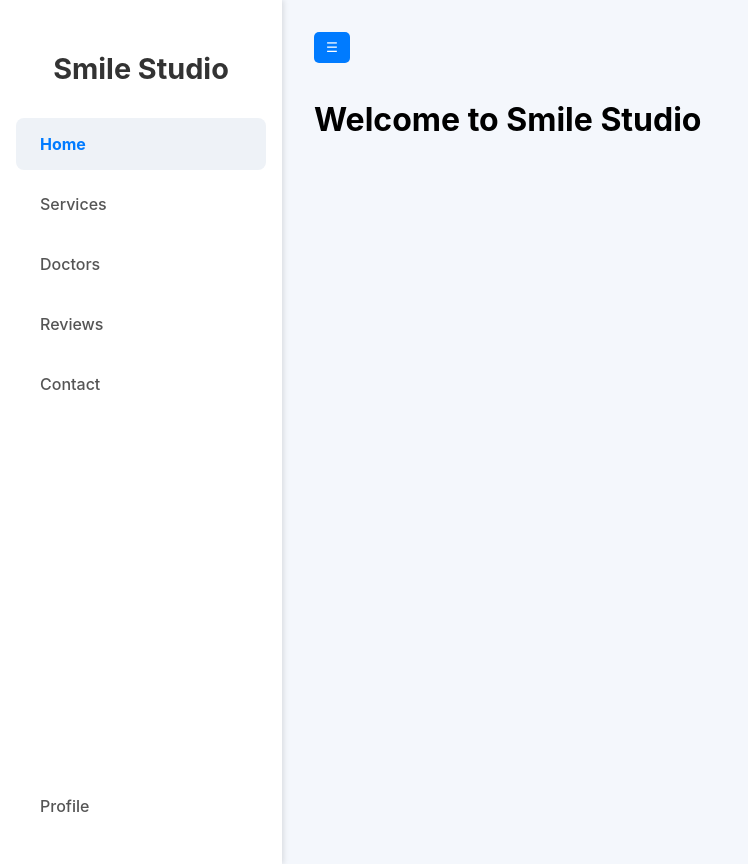
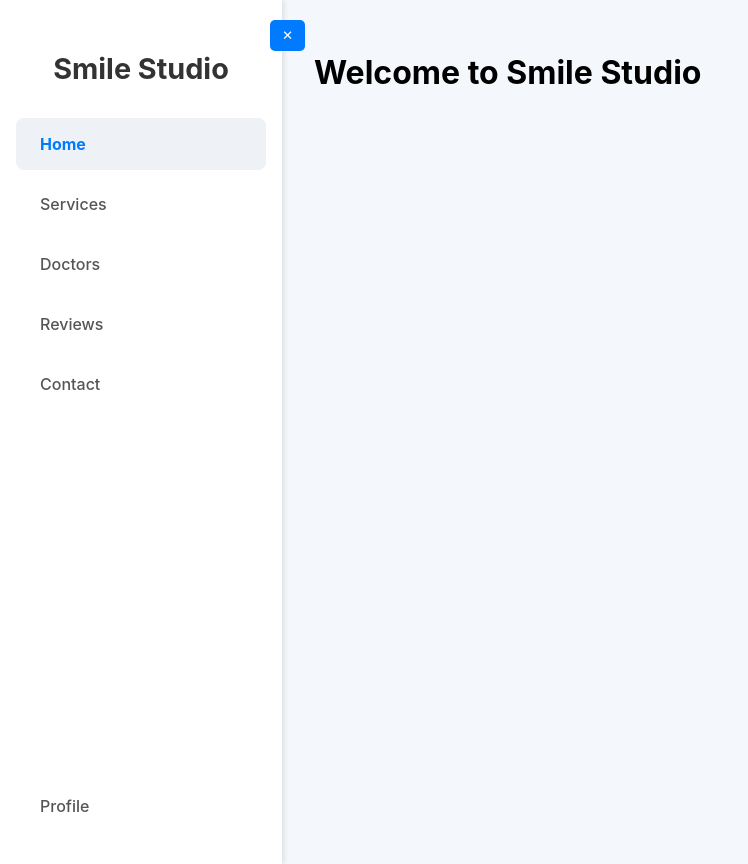
Before and after one commit to mahdiazfar27/lab-assignment, a React (Create React App) app: page / in a window 1280 px wide. Shown: the whole page, without its empty margins (0-748 px from the left). Built offline with nearby package versions, Linux system fonts and the light colour scheme.

Commit message:
fixed the collapsed problem

```diff
--- a/src/App.css
+++ b/src/App.css
@@ -5,5 +5,27 @@
 .main-content {
   flex-grow: 1;
   padding: 2rem;
-  transition: margin-left 0.3s ease;
+  /* Margin is controlled by the sidebar's presence */
 }
+
+.sidebar-toggle {
+  position: fixed; /* Keep it fixed */
+  top: 20px;
+  left: 270px; /* Position it just to the right of the OPEN sidebar */
+  z-index: 1000;
+
+  background: #007bff;
+  color: white;
+  border: none;
+  padding: 0.5rem 0.75rem;
+  border-radius: 5px;
+  cursor: pointer;
+  transition: left 0.3s ease, background-color 0.2s, color 0.2s; /* Animate its position */
+}
+
+.sidebar-toggle.collapsed {
+  left: 20px; /* When collapsed, move it back to the far left */
+  background: #f4f7fc; /* Match the body background */
+  color: #333;
+  border: 1px solid #ddd;
+}
--- a/src/App.js
+++ b/src/App.js
@@ -12,10 +12,16 @@ function App() {
   return (
     <div className="app-container">
       <Sidebar isOpen={isSidebarOpen} />
-      <div className={`main-content ${isSidebarOpen ? 'shifted' : ''}`}>
-        <button onClick={toggleSidebar} className="sidebar-toggle">
-          {isSidebarOpen ? '☰' : '☰'}
-        </button>
+
+      {/* Button is now OUTSIDE main-content */}
+      <button
+        onClick={toggleSidebar}
+        className={`sidebar-toggle ${!isSidebarOpen ? 'collapsed' : ''}`}
+      >
+        {isSidebarOpen ? '✕' : '☰'}
+      </button>
+
+      <div className="main-content">
         <h1>Welcome to Smile Studio</h1>
       </div>
     </div>
--- a/src/components/layout/Sidebar.css
+++ b/src/components/layout/Sidebar.css
@@ -6,8 +6,12 @@
   box-shadow: 2px 0 5px rgba(0, 0, 0, 0.1);
   display: flex;
   flex-direction: column;
-  transition: width 0.3s ease;
-  flex-shrink: 0; /* Prevents the sidebar from shrinking */
+  flex-shrink: 0;
+  transition: margin-left 0.3s ease; /* Add this line */
+}
+
+.sidebar.closed {
+  margin-left: -250px; /* Hides the sidebar off-screen */
 }
 
 .sidebar .logo {
@@ -45,7 +49,7 @@
 }
 
 .sidebar .profile-link {
-  margin-top: auto; /* Pushes the profile link to the bottom */
+  margin-top: auto;
 }
 
 .profile-link a {
@@ -55,32 +59,3 @@
     color: #555;
     font-weight: 500;
 }
-
-.app-container {
-  display: flex;
-}
-
-.main-content {
-  flex-grow: 1;
-  padding: 2rem;
-  transition: margin-left 0.3s ease;
-  margin-left: 250px; /* Default margin when sidebar is open */
-}
-
-.main-content.shifted {
-  margin-left: 0; /* No margin when sidebar is closed */
-}
-
-.sidebar-toggle {
-  background: #007bff;
-  color: white;
-  border: none;
-  padding: 0.5rem 0.75rem;
-  border-radius: 5px;
-  cursor: pointer;
-  margin-bottom: 1rem;
-}
-
-.sidebar.closed {
-  margin-left: -250px; /* Hides the sidebar off-screen */
-}
```
